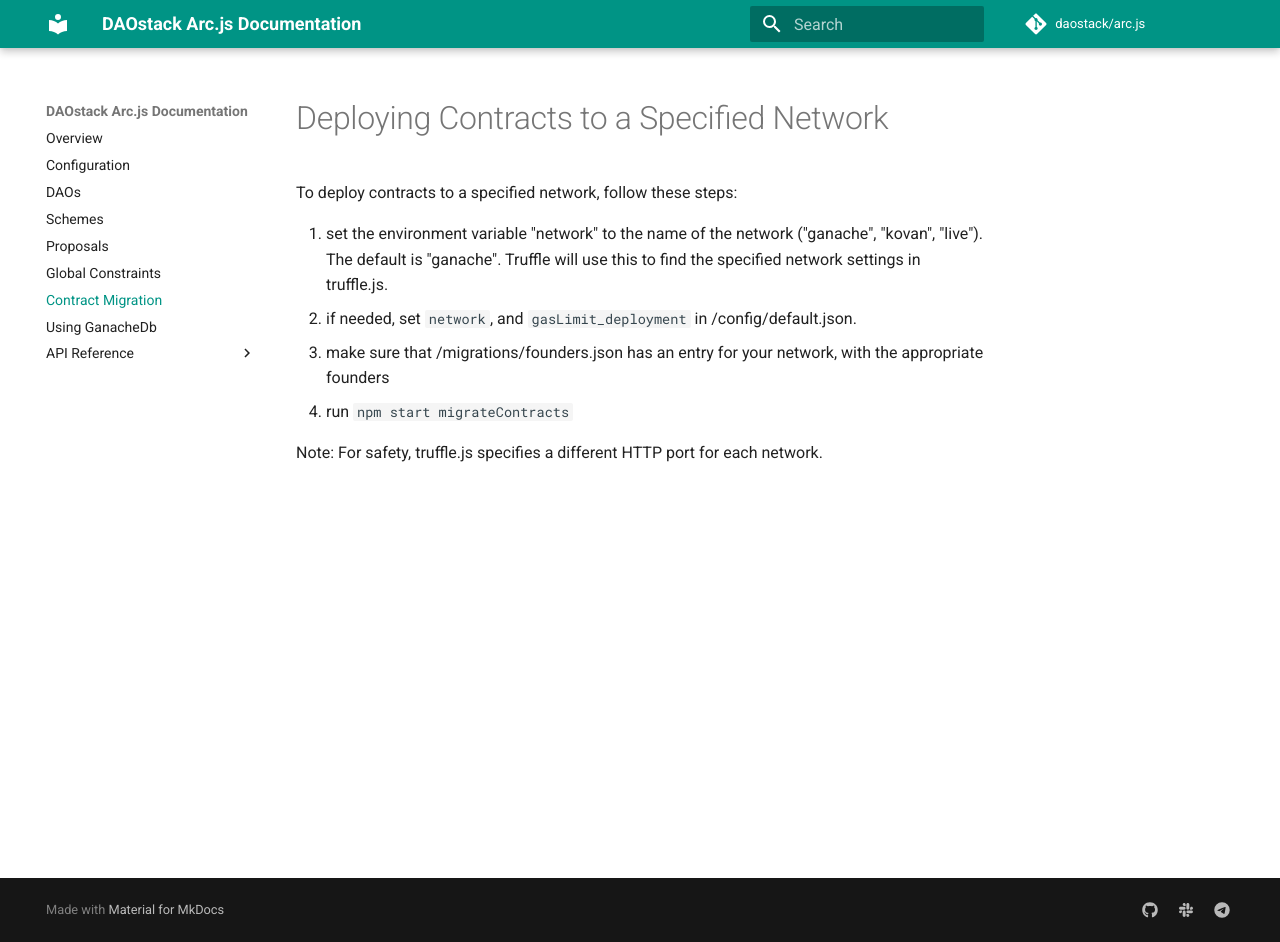
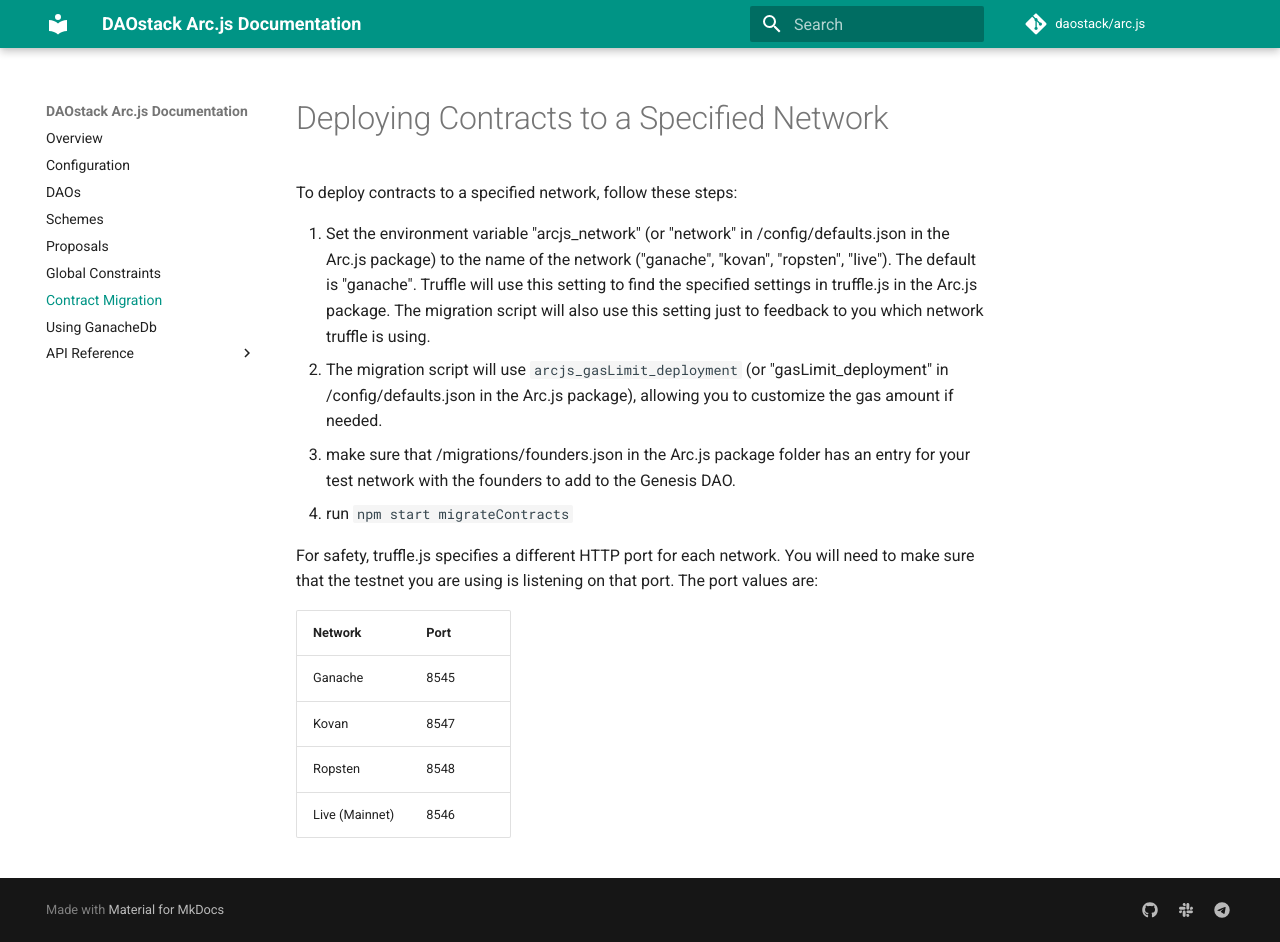
Before and after one commit to daostack/arc.js_legacy, an MkDocs documentation site: the page built from docs/Migration.md, in a window 1280 px wide and 942 px high. Built offline with MkDocs 1.6.1 and Material for MkDocs 9.7.7, drawn with Linux system fonts in a browser that asks for light colours; comment, search, counter and statistics services are not loaded; old or Windows-style settings are respelled for this version of MkDocs.

Commit message:
fixed migration docs

```diff
--- a/docs/Migration.md
+++ b/docs/Migration.md
@@ -2,9 +2,16 @@
 
 To deploy contracts to a specified network, follow these steps:
 
-1. set the environment variable "network" to the name of the network ("ganache", "kovan", "live"). The default is "ganache".  Truffle will use this to find the specified network settings in truffle.js.
-2. if needed, set `network`, and `gasLimit_deployment` in /config/default.json.
-3. make sure that /migrations/founders.json has an entry for your network, with the appropriate founders
+1. Set the environment variable "arcjs_network" (or "network" in /config/defaults.json in the Arc.js package) to the name of the network ("ganache", "kovan", "ropsten", "live"). The default is "ganache".  Truffle will use this setting to find the specified settings in truffle.js in the Arc.js package.  The migration script will also use this setting just to feedback to you which network truffle is using.
+2. The migration script will use `arcjs_gasLimit_deployment` (or "gasLimit_deployment" in /config/defaults.json in the Arc.js package), allowing you to customize the gas amount if needed.
+3. make sure that /migrations/founders.json in the Arc.js package folder has an entry for your test network with the founders to add to the Genesis DAO.
 4. run `npm start migrateContracts`
 
-Note: For safety, truffle.js specifies a different HTTP port for each network.
+For safety, truffle.js specifies a different HTTP port for each network.  You will need to make sure that the testnet you are using is listening on that port.  The port values are:
+
+| Network  | Port  |
+|---|---|
+| Ganache  | 8545  |
+| Kovan  | 8547  |
+| Ropsten  | 8548  |
+| Live (Mainnet)  | 8546  |
```
